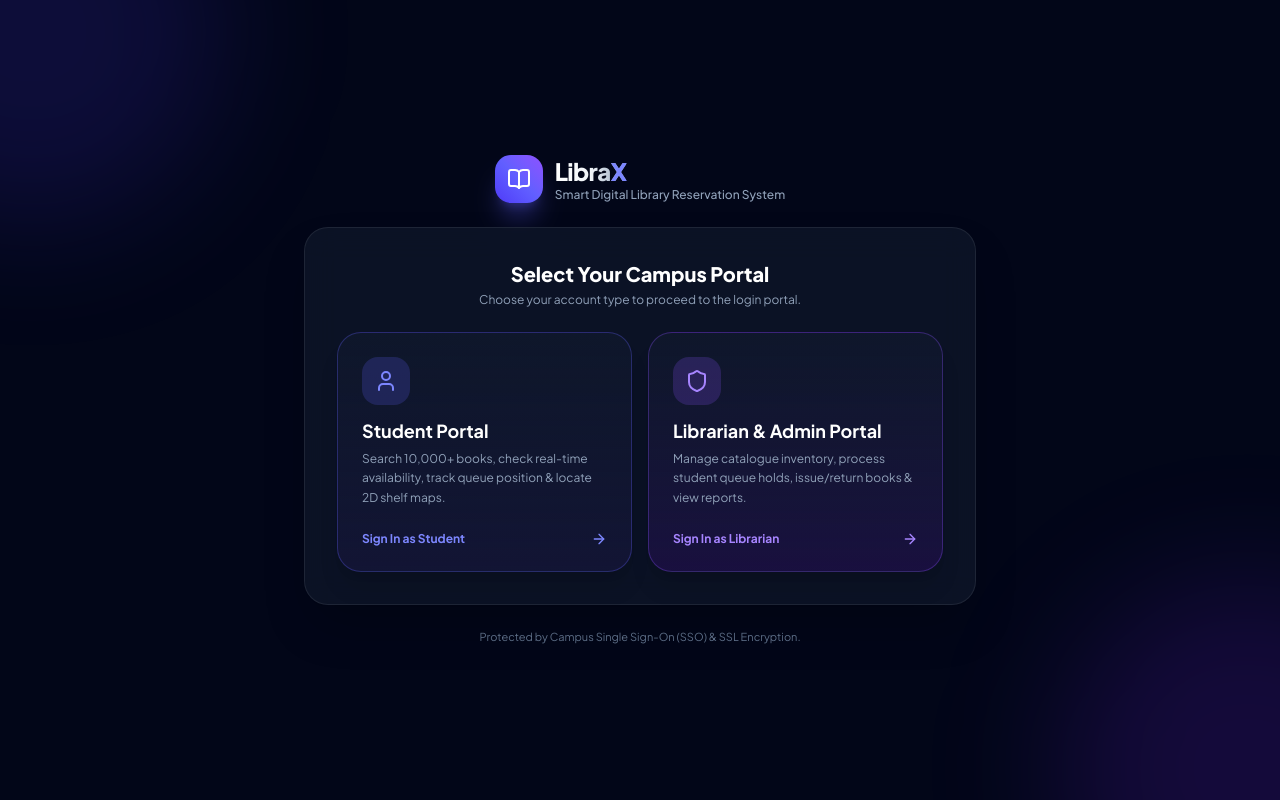
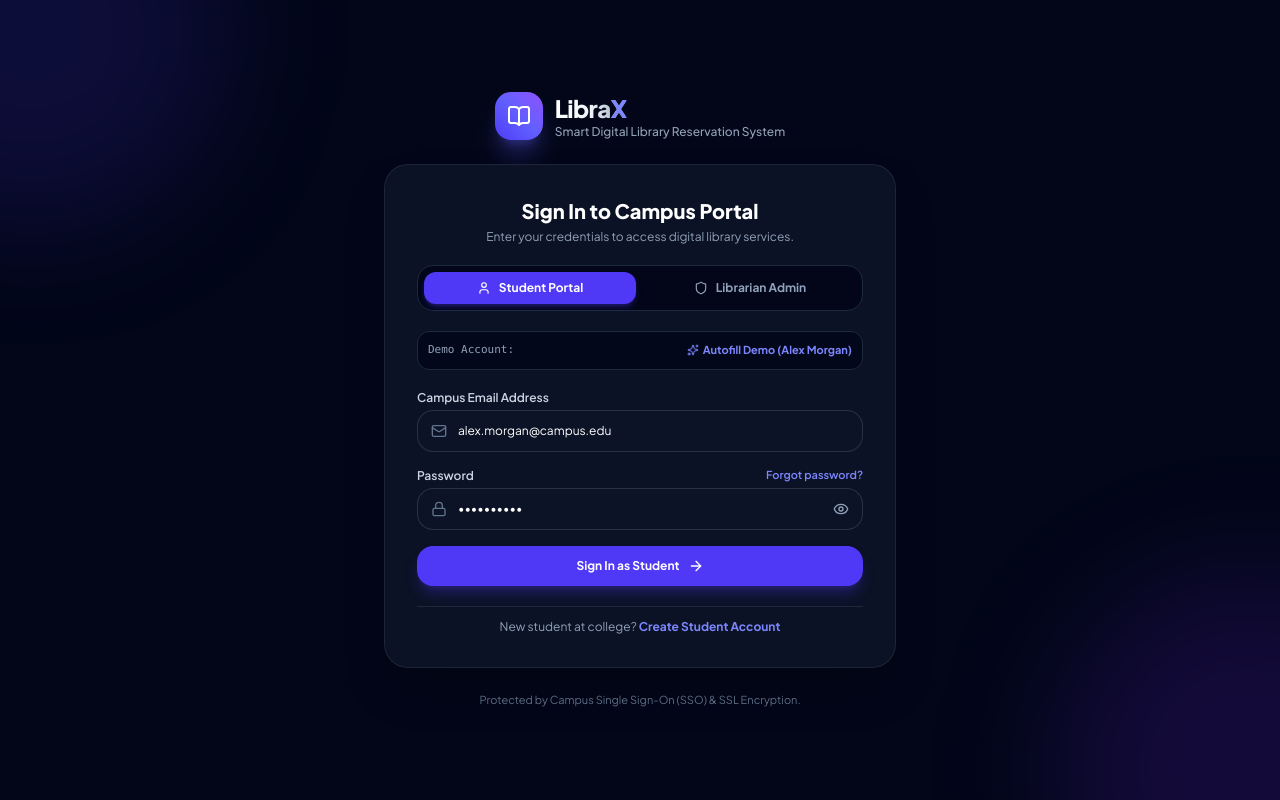
Before and after one commit to sridharvenkataraman7-web/Library_Management, a React (Vite) app: page / in a window 1280 px wide. Built offline with nearby package versions, Linux system fonts and the light colour scheme.

Commit message:
Set Sign In page as default landing page with direct Sign Up link

```diff
--- a/src/components/AuthPages.jsx
+++ b/src/components/AuthPages.jsx
@@ -12,8 +12,6 @@ import {
   KeyRound,
   Eye,
   EyeOff,
-  Building,
-  IdCard,
   Check,
   ArrowLeft
 } from "lucide-react";
@@ -21,12 +19,13 @@ import {
 export const AuthPages = () => {
   const { login, signup } = useApp();
 
-  // Mode: "select-portal" | "student-signin" | "student-signup" | "librarian-signin" | "forgot-password"
-  const [portalMode, setPortalMode] = useState("select-portal");
+  // Primary mode starts directly on "signin"!
+  const [authMode, setAuthMode] = useState("signin"); // "signin" | "signup" | "forgot-password"
+  const [role, setRole] = useState("student"); // "student" | "librarian"
 
-  // Form states
-  const [email, setEmail] = useState("");
-  const [password, setPassword] = useState("");
+  // Form inputs
+  const [email, setEmail] = useState("alex.morgan@campus.edu");
+  const [password, setPassword] = useState("student123");
   const [showPassword, setShowPassword] = useState(false);
 
   // Sign up fields
@@ -34,32 +33,38 @@ export const AuthPages = () => {
   const [studentIdInput, setStudentIdInput] = useState("");
   const [department, setDepartment] = useState("Computer Science & AI");
 
-  // Messages
+  // Notification banners
   const [message, setMessage] = useState("");
   const [isSuccess, setIsSuccess] = useState(false);
 
-  // Handlers
-  const handleStudentSignIn = (e) => {
+  // Sign In Handler
+  const handleSignIn = (e) => {
     e.preventDefault();
     if (!email || !password) {
-      setMessage("Please enter both email and password.");
+      setMessage("Please enter both campus email and password.");
       setIsSuccess(false);
       return;
     }
-    login(email, password, "student");
+    login(email, password, role);
   };
 
-  const handleLibrarianSignIn = (e) => {
-    e.preventDefault();
-    if (!email || !password) {
-      setMessage("Please enter both email and password.");
-      setIsSuccess(false);
-      return;
-    }
-    login(email, password, "librarian");
+  // Quick Demo Handlers
+  const handleQuickStudentFill = () => {
+    setRole("student");
+    setEmail("alex.morgan@campus.edu");
+    setPassword("student123");
+    setMessage("");
   };
 
-  const handleStudentSignUp = (e) => {
+  const handleQuickLibrarianFill = () => {
+    setRole("librarian");
+    setEmail("sarah.lin@campus.edu");
+    setPassword("admin123");
+    setMessage("");
+  };
+
+  // Sign Up Handler
+  const handleSignUp = (e) => {
     e.preventDefault();
     if (!fullName || !email || !password) {
       setMessage("Please fill in all required fields.");
@@ -80,10 +85,11 @@ export const AuthPages = () => {
     }
   };
 
+  // Forgot Password Handler
   const handleForgotPassword = (e) => {
     e.preventDefault();
     if (!email) {
-      setMessage("Please enter your registered email address.");
+      setMessage("Please enter your registered campus email address.");
       setIsSuccess(false);
       return;
     }
@@ -93,12 +99,12 @@ export const AuthPages = () => {
 
   return (
     <div className="min-h-screen bg-slate-950 text-slate-100 flex items-center justify-center p-4 relative overflow-hidden selection:bg-indigo-500 selection:text-white">
-      {/* Background Decorative Lighting */}
+      {/* Background Decorative Glow */}
       <div className="absolute -top-40 -left-40 w-96 h-96 bg-indigo-600/15 rounded-full blur-3xl pointer-events-none" />
       <div className="absolute -bottom-40 -right-40 w-96 h-96 bg-violet-600/15 rounded-full blur-3xl pointer-events-none" />
 
-      <div className="w-full max-w-2xl relative z-10 space-y-6 animate-fadeIn">
-        {/* Brand Header */}
+      <div className="w-full max-w-lg relative z-10 space-y-6 animate-fadeIn">
+        {/* Brand Logo Header */}
         <div className="text-center space-y-2">
           <div className="inline-flex items-center gap-3">
             <div className="w-12 h-12 rounded-2xl bg-gradient-to-tr from-indigo-600 via-indigo-500 to-violet-500 flex items-center justify-center shadow-xl shadow-indigo-500/30">
@@ -113,7 +119,7 @@ export const AuthPages = () => {
           </div>
         </div>
 
-        {/* Global Error/Success Alert Message */}
+        {/* Global Alert Message Banner */}
         {message && (
           <div
             className={`p-3.5 rounded-2xl text-xs font-semibold flex items-center gap-2 ${
@@ -127,107 +133,62 @@ export const AuthPages = () => {
           </div>
         )}
 
-        {/* PORTAL SCREEN 1: PORTAL SELECTION SCREEN */}
-        {portalMode === "select-portal" && (
+        {/* Auth Glass Card Container */}
         <div className="p-6 sm:p-8 rounded-3xl glass-panel border-slate-800 space-y-6 shadow-2xl">
+          {/* SCREEN 1: SIGN IN (FIRST LANDING PAGE) */}
+          {authMode === "signin" && (
+            <div className="space-y-5">
               <div className="text-center space-y-1">
-              <h2 className="text-xl font-extrabold text-white">Select Your Campus Portal</h2>
-              <p className="text-xs text-slate-400">Choose your account type to proceed to the login portal.</p>
+                <h2 className="text-xl font-extrabold text-white">Sign In to Campus Portal</h2>
+                <p className="text-xs text-slate-400">Enter your credentials to access digital library services.</p>
               </div>
 
-            <div className="grid grid-cols-1 md:grid-cols-2 gap-4">
-              {/* Card 1: Student Portal Entry */}
-              <div
-                onClick={() => {
-                  setMessage("");
-                  setEmail("alex.morgan@campus.edu");
-                  setPassword("student123");
-                  setPortalMode("student-signin");
-                }}
-                className="p-6 rounded-3xl bg-gradient-to-b from-slate-900 to-indigo-950/40 border border-indigo-500/30 hover:border-indigo-500/80 cursor-pointer transition-all group hover:-translate-y-1 shadow-xl flex flex-col justify-between space-y-4"
+              {/* Role Toggle Selector */}
+              <div className="grid grid-cols-2 gap-2 p-1.5 rounded-2xl bg-slate-950 border border-slate-800">
+                <button
+                  type="button"
+                  onClick={handleQuickStudentFill}
+                  className={`py-2 rounded-xl text-xs font-bold transition-all flex items-center justify-center gap-2 ${
+                    role === "student"
+                      ? "bg-indigo-600 text-white shadow-md shadow-indigo-600/30"
+                      : "text-slate-400 hover:text-white"
+                  }`}
                 >
-                <div className="space-y-3">
-                  <div className="w-12 h-12 rounded-2xl bg-indigo-500/20 text-indigo-400 flex items-center justify-center group-hover:scale-110 transition-transform">
-                    <User className="w-6 h-6" />
-                  </div>
-                  <div>
-                    <h3 className="text-lg font-bold text-white group-hover:text-indigo-300 transition-colors">
-                      Student Portal
-                    </h3>
-                    <p className="text-xs text-slate-400 mt-1 leading-relaxed">
-                      Search 10,000+ books, check real-time availability, track queue position & locate 2D shelf maps.
-                    </p>
-                  </div>
-                </div>
-
-                <div className="pt-2 flex items-center justify-between text-xs font-bold text-indigo-400 group-hover:text-indigo-300">
-                  <span>Sign In as Student</span>
-                  <ArrowRight className="w-4 h-4 group-hover:translate-x-1 transition-transform" />
-                </div>
-              </div>
-
-              {/* Card 2: Librarian / Admin Portal Entry */}
-              <div
-                onClick={() => {
-                  setMessage("");
-                  setEmail("sarah.lin@campus.edu");
-                  setPassword("admin123");
-                  setPortalMode("librarian-signin");
-                }}
-                className="p-6 rounded-3xl bg-gradient-to-b from-slate-900 to-violet-950/40 border border-violet-500/30 hover:border-violet-500/80 cursor-pointer transition-all group hover:-translate-y-1 shadow-xl flex flex-col justify-between space-y-4"
-              >
-                <div className="space-y-3">
-                  <div className="w-12 h-12 rounded-2xl bg-violet-500/20 text-violet-400 flex items-center justify-center group-hover:scale-110 transition-transform">
-                    <Shield className="w-6 h-6" />
-                  </div>
-                  <div>
-                    <h3 className="text-lg font-bold text-white group-hover:text-violet-300 transition-colors">
-                      Librarian & Admin Portal
-                    </h3>
-                    <p className="text-xs text-slate-400 mt-1 leading-relaxed">
-                      Manage catalogue inventory, process student queue holds, issue/return books & view reports.
-                    </p>
-                  </div>
-                </div>
-
-                <div className="pt-2 flex items-center justify-between text-xs font-bold text-violet-400 group-hover:text-violet-300">
-                  <span>Sign In as Librarian</span>
-                  <ArrowRight className="w-4 h-4 group-hover:translate-x-1 transition-transform" />
-                </div>
-              </div>
-            </div>
-          </div>
-        )}
-
-        {/* PORTAL SCREEN 2: DEDICATED STUDENT SIGN IN */}
-        {portalMode === "student-signin" && (
-          <div className="p-6 sm:p-8 rounded-3xl glass-panel border-indigo-500/30 space-y-6 shadow-2xl">
-            <div className="flex items-center justify-between border-b border-slate-800 pb-4">
-              <div className="flex items-center gap-3">
-                <div className="w-10 h-10 rounded-xl bg-indigo-500/20 text-indigo-400 flex items-center justify-center">
-                  <User className="w-5 h-5" />
-                </div>
-                <div>
-                  <h2 className="text-lg font-extrabold text-white">Student Portal Sign In</h2>
-                  <p className="text-xs text-slate-400">Access campus book discovery & queues</p>
-                </div>
-              </div>
+                  <User className="w-3.5 h-3.5" />
+                  <span>Student Portal</span>
+                </button>
 
                 <button
-                onClick={() => {
-                  setMessage("");
-                  setPortalMode("select-portal");
-                }}
-                className="text-xs font-semibold text-slate-400 hover:text-white flex items-center gap-1 bg-slate-900 px-3 py-1.5 rounded-xl border border-slate-800"
+                  type="button"
+                  onClick={handleQuickLibrarianFill}
+                  className={`py-2 rounded-xl text-xs font-bold transition-all flex items-center justify-center gap-2 ${
+                    role === "librarian"
+                      ? "bg-violet-600 text-white shadow-md shadow-violet-600/30"
+                      : "text-slate-400 hover:text-white"
+                  }`}
                 >
-                <ArrowLeft className="w-3.5 h-3.5" />
-                <span>Back</span>
+                  <Shield className="w-3.5 h-3.5" />
+                  <span>Librarian Admin</span>
                 </button>
               </div>
 
-            <form onSubmit={handleStudentSignIn} className="space-y-4 text-xs">
+              {/* Quick Demo Credentials Autofill Banner */}
+              <div className="p-2.5 rounded-xl bg-slate-950/80 border border-slate-800 flex items-center justify-between text-[11px]">
+                <span className="text-slate-400 font-mono">Demo Account:</span>
+                <button
+                  type="button"
+                  onClick={role === "student" ? handleQuickStudentFill : handleQuickLibrarianFill}
+                  className="text-indigo-400 hover:text-indigo-300 font-bold flex items-center gap-1"
+                >
+                  <Sparkles className="w-3 h-3 text-indigo-400" />
+                  <span>Autofill Demo ({role === "student" ? "Alex Morgan" : "Dr. Sarah Lin"})</span>
+                </button>
+              </div>
+
+              {/* Sign In Form */}
+              <form onSubmit={handleSignIn} className="space-y-4 text-xs">
                 <div>
-                <label className="block text-slate-300 font-semibold mb-1">Student Campus Email</label>
+                  <label className="block text-slate-300 font-semibold mb-1">Campus Email Address</label>
                   <div className="relative">
                     <Mail className="absolute left-3.5 top-1/2 -translate-y-1/2 w-4 h-4 text-slate-500" />
                     <input
@@ -236,7 +197,7 @@ export const AuthPages = () => {
                       value={email}
                       onChange={(e) => setEmail(e.target.value)}
                       placeholder="student@campus.edu"
-                    className="w-full pl-10 pr-4 py-3 rounded-2xl glass-input text-white text-xs"
+                      className="w-full pl-10 pr-4 py-3 rounded-2xl glass-input text-white text-xs placeholder:text-slate-500"
                     />
                   </div>
                 </div>
@@ -248,7 +209,7 @@ export const AuthPages = () => {
                       type="button"
                       onClick={() => {
                         setMessage("");
-                      setPortalMode("forgot-password");
+                        setAuthMode("forgot-password");
                       }}
                       className="text-[11px] text-indigo-400 hover:text-indigo-300 font-semibold"
                     >
@@ -275,36 +236,29 @@ export const AuthPages = () => {
                   </div>
                 </div>
 
-              <div className="flex items-center justify-between gap-3 pt-2">
-                <button
-                  type="button"
-                  onClick={() => {
-                    setEmail("alex.morgan@campus.edu");
-                    setPassword("student123");
-                  }}
-                  className="px-3 py-2 rounded-xl bg-indigo-500/10 text-indigo-300 border border-indigo-500/20 text-xs font-semibold hover:bg-indigo-500/20"
-                >
-                  ⚡ Fill Demo Credentials
-                </button>
-
                 <button
                   type="submit"
-                  className="flex-1 py-3 rounded-2xl bg-indigo-600 hover:bg-indigo-500 text-white font-bold text-xs shadow-lg shadow-indigo-600/30 transition-all flex items-center justify-center gap-2"
+                  className={`w-full py-3 rounded-2xl font-bold text-xs shadow-lg transition-all flex items-center justify-center gap-2 ${
+                    role === "librarian"
+                      ? "bg-violet-600 hover:bg-violet-500 text-white shadow-violet-600/30"
+                      : "bg-indigo-600 hover:bg-indigo-500 text-white shadow-indigo-600/30"
+                  }`}
                 >
-                  <span>Sign In as Student</span>
+                  <span>Sign In as {role === "librarian" ? "Librarian Admin" : "Student"}</span>
                   <ArrowRight className="w-4 h-4" />
                 </button>
-              </div>
               </form>
 
+              {/* Bottom Switch to Sign Up */}
               <div className="text-center pt-3 border-t border-slate-800 text-xs text-slate-400">
                 New student at college?{" "}
                 <button
                   onClick={() => {
                     setMessage("");
+                    setFullName("");
                     setEmail("");
                     setPassword("");
-                  setPortalMode("student-signup");
+                    setAuthMode("signup");
                   }}
                   className="text-indigo-400 hover:text-indigo-300 font-bold"
                 >
@@ -314,33 +268,15 @@ export const AuthPages = () => {
             </div>
           )}
 
-        {/* PORTAL SCREEN 3: DEDICATED STUDENT SIGN UP */}
-        {portalMode === "student-signup" && (
-          <div className="p-6 sm:p-8 rounded-3xl glass-panel border-indigo-500/30 space-y-6 shadow-2xl">
-            <div className="flex items-center justify-between border-b border-slate-800 pb-4">
-              <div className="flex items-center gap-3">
-                <div className="w-10 h-10 rounded-xl bg-indigo-500/20 text-indigo-400 flex items-center justify-center">
-                  <User className="w-5 h-5" />
-                </div>
-                <div>
-                  <h2 className="text-lg font-extrabold text-white">Create Student Account</h2>
-                  <p className="text-xs text-slate-400">Register to borrow books & track queues</p>
-                </div>
+          {/* SCREEN 2: SIGN UP PAGE (ACCESSED FROM SIGN IN PAGE) */}
+          {authMode === "signup" && (
+            <div className="space-y-5">
+              <div className="text-center space-y-1">
+                <h2 className="text-xl font-extrabold text-white">Create Student Account</h2>
+                <p className="text-xs text-slate-400">Register your ID to borrow books, track queues & shelf maps.</p>
               </div>
 
-              <button
-                onClick={() => {
-                  setMessage("");
-                  setPortalMode("student-signin");
-                }}
-                className="text-xs font-semibold text-slate-400 hover:text-white flex items-center gap-1 bg-slate-900 px-3 py-1.5 rounded-xl border border-slate-800"
-              >
-                <ArrowLeft className="w-3.5 h-3.5" />
-                <span>Back to Sign In</span>
-              </button>
-            </div>
-
-            <form onSubmit={handleStudentSignUp} className="space-y-4 text-xs">
+              <form onSubmit={handleSignUp} className="space-y-4 text-xs">
                 <div>
                   <label className="block text-slate-300 font-semibold mb-1">Full Name *</label>
                   <div className="relative">
@@ -357,7 +293,7 @@ export const AuthPages = () => {
                 </div>
 
                 <div>
-                <label className="block text-slate-300 font-semibold mb-1">Campus Email Address *</label>
+                  <label className="block text-slate-300 font-semibold mb-1">Campus Email *</label>
                   <div className="relative">
                     <Mail className="absolute left-3.5 top-1/2 -translate-y-1/2 w-4 h-4 text-slate-500" />
                     <input
@@ -418,114 +354,35 @@ export const AuthPages = () => {
                   type="submit"
                   className="w-full py-3 rounded-2xl bg-indigo-600 hover:bg-indigo-500 text-white font-bold text-xs shadow-lg shadow-indigo-600/30 transition-all flex items-center justify-center gap-2"
                 >
-                <span>Complete Student Registration</span>
+                  <span>Create Account & Sign In</span>
                   <Check className="w-4 h-4" />
                 </button>
               </form>
-          </div>
-        )}
 
-        {/* PORTAL SCREEN 4: DEDICATED LIBRARIAN / ADMIN SIGN IN */}
-        {portalMode === "librarian-signin" && (
-          <div className="p-6 sm:p-8 rounded-3xl glass-panel border-violet-500/30 space-y-6 shadow-2xl">
-            <div className="flex items-center justify-between border-b border-slate-800 pb-4">
-              <div className="flex items-center gap-3">
-                <div className="w-10 h-10 rounded-xl bg-violet-500/20 text-violet-400 flex items-center justify-center">
-                  <Shield className="w-5 h-5" />
-                </div>
-                <div>
-                  <h2 className="text-lg font-extrabold text-white">Librarian & Admin Command Portal</h2>
-                  <p className="text-xs text-slate-400">Authorized Campus Staff Sign In</p>
-                </div>
-              </div>
-
+              <div className="text-center pt-3 border-t border-slate-800 text-xs text-slate-400">
+                Already registered?{" "}
                 <button
                   onClick={() => {
                     setMessage("");
-                  setPortalMode("select-portal");
+                    setAuthMode("signin");
                   }}
-                className="text-xs font-semibold text-slate-400 hover:text-white flex items-center gap-1 bg-slate-900 px-3 py-1.5 rounded-xl border border-slate-800"
+                  className="text-indigo-400 hover:text-indigo-300 font-bold"
                 >
-                <ArrowLeft className="w-3.5 h-3.5" />
-                <span>Back</span>
+                  Back to Sign In
                 </button>
-            </div>
-
-            <form onSubmit={handleLibrarianSignIn} className="space-y-4 text-xs">
-              <div>
-                <label className="block text-slate-300 font-semibold mb-1">Librarian Staff Email</label>
-                <div className="relative">
-                  <Mail className="absolute left-3.5 top-1/2 -translate-y-1/2 w-4 h-4 text-slate-500" />
-                  <input
-                    type="email"
-                    required
-                    value={email}
-                    onChange={(e) => setEmail(e.target.value)}
-                    placeholder="sarah.lin@campus.edu"
-                    className="w-full pl-10 pr-4 py-3 rounded-2xl glass-input text-white text-xs"
-                  />
-                </div>
-              </div>
-
-              <div>
-                <label className="block text-slate-300 font-semibold mb-1">Password</label>
-                <div className="relative">
-                  <Lock className="absolute left-3.5 top-1/2 -translate-y-1/2 w-4 h-4 text-slate-500" />
-                  <input
-                    type={showPassword ? "text" : "password"}
-                    required
-                    value={password}
-                    onChange={(e) => setPassword(e.target.value)}
-                    placeholder="••••••••"
-                    className="w-full pl-10 pr-10 py-3 rounded-2xl glass-input text-white text-xs"
-                  />
-                  <button
-                    type="button"
-                    onClick={() => setShowPassword(!showPassword)}
-                    className="absolute right-3.5 top-1/2 -translate-y-1/2 text-slate-400 hover:text-white"
-                  >
-                    {showPassword ? <EyeOff className="w-4 h-4" /> : <Eye className="w-4 h-4" />}
-                  </button>
-                </div>
-              </div>
-
-              <div className="flex items-center justify-between gap-3 pt-2">
-                <button
-                  type="button"
-                  onClick={() => {
-                    setEmail("sarah.lin@campus.edu");
-                    setPassword("admin123");
-                  }}
-                  className="px-3 py-2 rounded-xl bg-violet-500/10 text-violet-300 border border-violet-500/20 text-xs font-semibold hover:bg-violet-500/20"
-                >
-                  ⚡ Fill Demo Credentials
-                </button>
-
-                <button
-                  type="submit"
-                  className="flex-1 py-3 rounded-2xl bg-violet-600 hover:bg-violet-500 text-white font-bold text-xs shadow-lg shadow-violet-600/30 transition-all flex items-center justify-center gap-2"
-                >
-                  <span>Sign In to Admin Portal</span>
-                  <Shield className="w-4 h-4" />
-                </button>
-              </div>
-            </form>
-
-            <div className="p-3 rounded-2xl bg-slate-950/60 border border-slate-800 text-[11px] text-slate-400 text-center font-mono">
-              🛡️ Secure Staff Portal. Unauthorized access is logged.
               </div>
             </div>
           )}
 
-        {/* PORTAL SCREEN 5: FORGOT PASSWORD */}
-        {portalMode === "forgot-password" && (
-          <div className="p-6 sm:p-8 rounded-3xl glass-panel border-slate-800 space-y-6 shadow-2xl">
+          {/* SCREEN 3: FORGOT PASSWORD PAGE */}
+          {authMode === "forgot-password" && (
+            <div className="space-y-5">
               <div className="text-center space-y-1">
                 <div className="w-12 h-12 rounded-2xl bg-indigo-500/20 text-indigo-400 flex items-center justify-center mx-auto mb-2">
                   <KeyRound className="w-6 h-6" />
                 </div>
                 <h2 className="text-xl font-extrabold text-white">Reset Campus Password</h2>
-              <p className="text-xs text-slate-400">Enter your registered campus email to receive a password reset link.</p>
+                <p className="text-xs text-slate-400">Enter your registered campus email to receive a reset link.</p>
               </div>
 
               <form onSubmit={handleForgotPassword} className="space-y-4 text-xs">
@@ -538,7 +395,7 @@ export const AuthPages = () => {
                       required
                       value={email}
                       onChange={(e) => setEmail(e.target.value)}
-                    placeholder="user@campus.edu"
+                      placeholder="student@campus.edu"
                       className="w-full pl-10 pr-4 py-3 rounded-2xl glass-input text-white text-xs"
                     />
                   </div>
@@ -554,18 +411,20 @@ export const AuthPages = () => {
               </form>
 
               <div className="text-center pt-3 border-t border-slate-800 text-xs text-slate-400">
+                Remember your password?{" "}
                 <button
                   onClick={() => {
                     setMessage("");
-                  setPortalMode("select-portal");
+                    setAuthMode("signin");
                   }}
                   className="text-indigo-400 hover:text-indigo-300 font-bold"
                 >
-                Back to Portal Selection
+                  Back to Sign In
                 </button>
               </div>
             </div>
           )}
+        </div>
 
         {/* Security Footer */}
         <p className="text-center text-[11px] text-slate-500">
```
Lines whose indentation alone changed are shown as unchanged.
